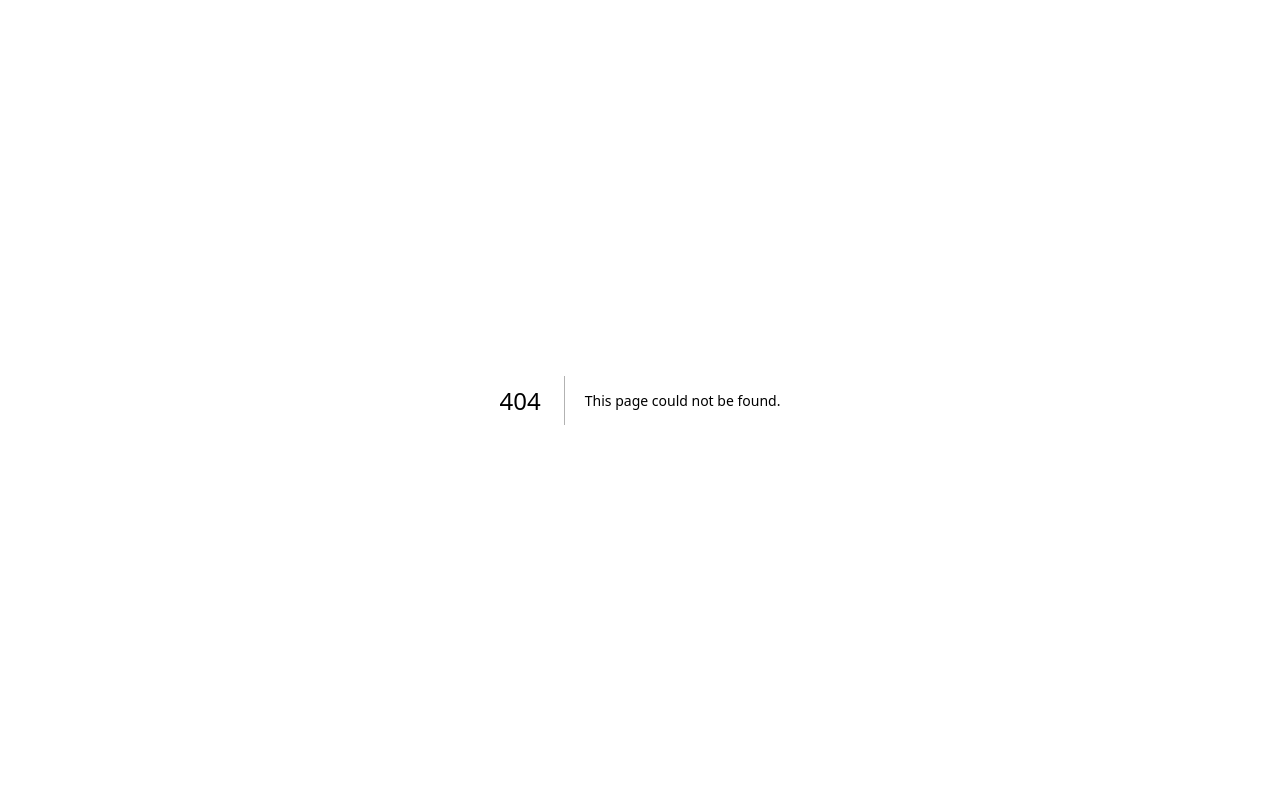
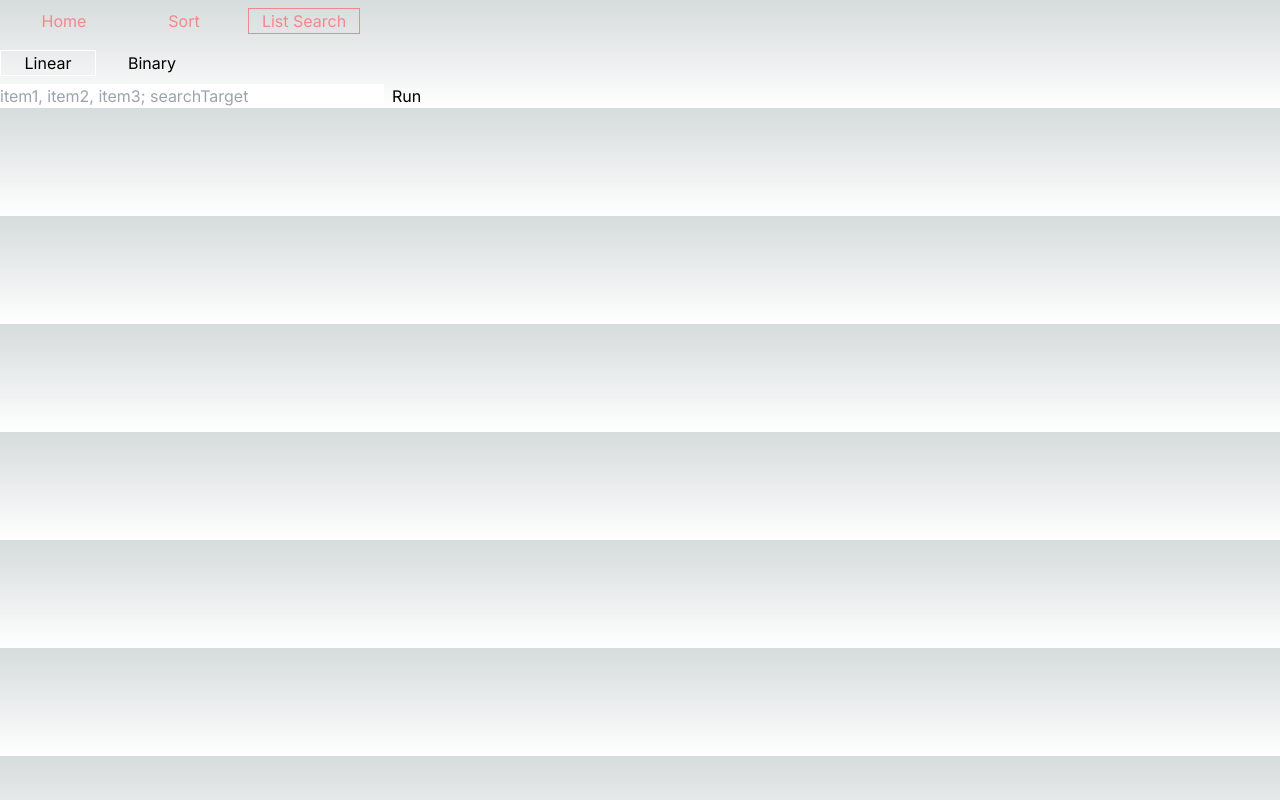
Before and after one commit to fractal-bootcamp/stevensebexen.algorithms2, a Next.js app: page /listSearch in a window 1280 px wide. Before the commit this address had no page. Built offline with nearby package versions, Linux system fonts and the light colour scheme.

Commit message:
List searches

```diff
--- a/src/algorithm/functions.ts
+++ b/src/algorithm/functions.ts
@@ -36,3 +36,12 @@ export function numberArrayParser(input: string): number[] {
   if (parsedInput.some(x => isNaN(x))) throw new Error('Failed to parse.');
   return parsedInput;
 }
+
+export function listSearchParser(input: string): ListSearchParams {
+  const split0: string[] = input.split(';').map(x => x.trim()).filter(x => x !== '');
+  if (split0.length !== 2) throw new Error('Malformatted input');
+  const split1: string[] = split0[0].split(',').map(x => x.trim()).filter(x => x !== '').toSorted();
+
+  const parsedInput: ListSearchParams = {arr: split1, searchTarget: split0[1]};
+  return parsedInput;
+}
--- /dev/null
+++ b/src/algorithm/listSearch/binarySearch.ts
@@ -0,0 +1,14 @@
+function _binarySearch(input: ListSearchParams, l: number, r: number, history: number[] = []): WithHistory<number> {
+  if (input.arr.length === 0) return ({value: -1, history: []});
+  const m = Math.floor((l + r) / 2);
+  const ele = input.arr[m];
+  if (ele === input.searchTarget) return ({value: m, history: [...history, m]});
+  if (l === r) return ({ value: -1, history: [...history, l]});
+  const l0 = ele < input.searchTarget ? m + 1 : l;
+  const r0 = ele > input.searchTarget ? m - 1 : r;
+  return _binarySearch(input, l0, r0, [...history, m]);
+}
+
+export function binarySearch(input: ListSearchParams): WithHistory<number> {
+  return _binarySearch(input, 0, input.arr.length - 1);
+}
--- /dev/null
+++ b/src/algorithm/listSearch/linearSearch.ts
@@ -0,0 +1,8 @@
+import { maxDepth } from "~/constants";
+
+export function linearSearch(input: ListSearchParams, history: number[] = [], depth: number = 0): WithHistory<number> {
+  if (depth >= maxDepth) throw new Error('Maximum recursion depth exceeded.');
+  if (depth >= input.arr.length) return {value: -1, history};
+  if (input.arr[depth] === input.searchTarget) return {value: depth, history: [...history, depth]};
+  return linearSearch(input, [...history, depth], depth + 1);
+}
--- /dev/null
+++ b/src/app/listSearch/page.tsx
@@ -0,0 +1,19 @@
+'use client'
+
+import { listSearchParser } from "~/algorithm/functions"
+import { binarySearch } from "~/algorithm/listSearch/binarySearch"
+import { linearSearch } from "~/algorithm/listSearch/linearSearch"
+import ListSearchAlgorithmBlock from "~/components/ListSearchAlgorithmBlock"
+
+const algorithms: Record<string, (input: ListSearchParams) => WithHistory<number>> = {
+  'Linear': linearSearch,
+  'Binary': binarySearch
+}
+
+export default function Search() {
+  return (
+    <>
+      <ListSearchAlgorithmBlock algorithms={algorithms} />
+    </>
+  )
+}
--- a/src/app/sort/page.tsx
+++ b/src/app/sort/page.tsx
@@ -1,16 +1,12 @@
 'use client'
 
-import { ChangeEvent, useState } from "react";
 import { numberArrayParser } from "~/algorithm/functions";
 import { bubbleSort } from "~/algorithm/sort/bubbleSort";
 import { insertionSort } from "~/algorithm/sort/insertionSort";
 import { mergeSort } from "~/algorithm/sort/mergeSort";
 import { quickSort } from "~/algorithm/sort/quickSort";
 import { selectionSort } from "~/algorithm/sort/selectionSort";
-import AlgorithmResultViewer from "~/components/AlgorithmResultViewer";
-import AlgorithmRunner from "~/components/AlgorithmRunner";
-import AlgorithmSelector from "~/components/AlgorithmSelector";
-import NavBar from "~/components/NavBar";
+import SortAlgorithmBlock from "~/components/SortAlgorithmBlock";
 
 const algorithms: Record<string, AlgorithmWithH<number[]>> = {
   'Bubble': bubbleSort,
@@ -21,46 +17,7 @@ const algorithms: Record<string, AlgorithmWithH<number[]>> = {
 }
 
 export default function Sort() {
-  const [currentAlgorithm, setCurrentAlgorithm] = useState<string>(Object.keys(algorithms)[0]);
-  const [result, setResult] = useState<WithHistory<number[]> | null>(null);
-  const [input, setInput] = useState<string>('');
-  const [error, setError] = useState<boolean>(false);
-
-  function onAlgorithmSelected(algorithm: string) {
-    setCurrentAlgorithm(algorithm);
-  }
-
-  function runAlgorithm(): void {
-    const algorithm = Object.entries(algorithms).find(algorithm => algorithm[0] === currentAlgorithm);
-    if (!algorithm) return;
-    const algorithmFn = algorithm[1];
-    try {
-      const parsedInput = numberArrayParser(input);
-      const result = algorithmFn(parsedInput);
-      setResult(result);
-      setError(false);
-    } catch (e) {
-      setError(true);
-    }
-  }
-
-  function onInputChanged(e: ChangeEvent<HTMLInputElement>) {
-    setInput(e.target.value);
-  }
-
   return (
-    <div className='flex flex-col gap-2'>
-      <NavBar />
-      <AlgorithmSelector
-        algorithms={Object.entries(algorithms).map(algorithm => algorithm[0])} currentAlgorithm={currentAlgorithm} onAlgorithmSelected={onAlgorithmSelected} />
-      <AlgorithmRunner
-        placeholder="Enter a comma-separated list of numbers."
-        onRun={runAlgorithm}
-        onInputChanged={onInputChanged}
-        value={input}
-      />
-      {result && <AlgorithmResultViewer result={result} />}
-      {error && <p className='text-[#e96060]'>Invalid input.</p>}
-    </div>
+    <SortAlgorithmBlock algorithms={algorithms} />
   )
 }
--- /dev/null
+++ b/src/components/ListSearchAlgorithmBlock.tsx
@@ -0,0 +1,56 @@
+import { useState, ChangeEvent } from "react";
+import { listSearchParser } from "~/algorithm/functions";
+import AlgorithmRunner from "./AlgorithmRunner";
+import AlgorithmSelector from "./AlgorithmSelector";
+import NavBar from "./NavBar";
+import ListSearchAlgorithmResultViewer from "./ListSearchAlgorithmResultViewer";
+
+interface SortAlgorithmBlockProps {
+  algorithms: Record<string, (input: ListSearchParams) => WithHistory<number>>;
+}
+export default function SortAlgorithmBlock(props: SortAlgorithmBlockProps) {
+  const [currentAlgorithm, setCurrentAlgorithm] = useState<string>(Object.keys(props.algorithms)[0]);
+  const [result, setResult] = useState<WithHistory<number> | null>(null);
+  const [input, setInput] = useState<string>('');
+  const [error, setError] = useState<boolean>(false);
+  const [params, setParams] = useState<ListSearchParams | null>(null);
+
+  function onAlgorithmSelected(algorithm: string) {
+    setCurrentAlgorithm(algorithm);
+  }
+
+  function runAlgorithm(): void {
+    const algorithm = Object.entries(props.algorithms).find(algorithm => algorithm[0] === currentAlgorithm);
+    if (!algorithm) return;
+    const algorithmFn = algorithm[1];
+    try {
+      const parsedInput = listSearchParser(input);
+      setParams(parsedInput);
+      const result = algorithmFn(parsedInput);
+      setResult(result);
+      setError(false);
+    } catch (e) {
+      setError(true);
+    }
+  }
+
+  function onInputChanged(e: ChangeEvent<HTMLInputElement>) {
+    setInput(e.target.value);
+  }
+
+  return (
+    <div className='flex flex-col gap-2'>
+      <NavBar />
+      <AlgorithmSelector
+        algorithms={Object.entries(props.algorithms).map(algorithm => algorithm[0])} currentAlgorithm={currentAlgorithm} onAlgorithmSelected={onAlgorithmSelected} />
+      <AlgorithmRunner
+        placeholder="item1, item2, item3; searchTarget"
+        onRun={runAlgorithm}
+        onInputChanged={onInputChanged}
+        value={input}
+      />
+      {result && params && <ListSearchAlgorithmResultViewer result={result} params={params} />}
+      {error && <p className='text-[#e96060]'>Invalid input.</p>}
+    </div>
+  )
+}
--- /dev/null
+++ b/src/components/ListSearchAlgorithmResultViewer.tsx
@@ -0,0 +1,28 @@
+import { useState } from "react";
+
+interface StepProps {
+  value: number;
+  searchIndex: number;
+}
+function Step(props: StepProps) {
+  return (
+    <div className='basis-16 text-center' style={{backgroundColor: props.searchIndex === props.value ? 'rgb(246, 137, 149)' : 'rgb(117, 3, 3)'}}>{props.value}</div>
+  );
+}
+
+interface ListSearchAlgorithmResultViewerProps<T> {
+  params: ListSearchParams
+  result: WithHistory<number>;
+}
+export default function ListSearchAlgorithmResultViewer<T>(props: ListSearchAlgorithmResultViewerProps<T>) {
+  return (
+    <div className='flex flex-col gap-2'>
+      <p>Input list: {props.params.arr?.join(', ')}</p>
+      <p>Searching for: {props.params.searchTarget}</p>
+      <p>{props.result.value === -1 ? 'Not found.' : `Found at index ${props.result.value}`}</p>
+      <div className='flex gap-2'>
+        {props.result.history.map((step, i) => <Step key={`${i}${step}`} value={step} searchIndex={props.result.value} />)}
+      </div>
+    </div>
+  )
+}
--- a/src/components/NavBar.tsx
+++ b/src/components/NavBar.tsx
@@ -10,7 +10,7 @@ interface NavBarLinkProps {
 }
 function NavBarLink(props: NavBarLinkProps) {
   return (
-    <Link className='basis-20 text-center' href={props.href} style={{border: props.currentUrl === props.href ? 'solid 1px #f4878c' : 'none'}}>{props.name}</Link>
+    <Link className='basis-28 text-center' href={props.href} style={{border: props.currentUrl === props.href ? 'solid 1px #f4878c' : 'none'}}>{props.name}</Link>
   );
 }
 
@@ -21,6 +21,7 @@ export default function NavBar() {
     <div className='flex p-2 gap-2 items-center'>
       <NavBarLink href='/' name='Home' currentUrl={pathname} />
       <NavBarLink href='/sort' name='Sort' currentUrl={pathname} />
+      <NavBarLink href='/listSearch' name='List Search' currentUrl={pathname} />
     </div>
   );
 }
--- /dev/null
+++ b/src/components/SortAlgorithmBlock.tsx
@@ -0,0 +1,54 @@
+import { useState, ChangeEvent } from "react";
+import { numberArrayParser } from "~/algorithm/functions";
+import SortAlgorithmResultViewer from "./SortAlgorithmResultViewer";
+import AlgorithmRunner from "./AlgorithmRunner";
+import AlgorithmSelector from "./AlgorithmSelector";
+import NavBar from "./NavBar";
+
+interface SortAlgorithmBlockProps {
+  algorithms: Record<string, AlgorithmWithH<number[]>>;
+}
+export default function SortAlgorithmBlock(props: SortAlgorithmBlockProps) {
+  const [currentAlgorithm, setCurrentAlgorithm] = useState<string>(Object.keys(props.algorithms)[0]);
+  const [result, setResult] = useState<WithHistory<number[]> | null>(null);
+  const [input, setInput] = useState<string>('');
+  const [error, setError] = useState<boolean>(false);
+
+  function onAlgorithmSelected(algorithm: string) {
+    setCurrentAlgorithm(algorithm);
+  }
+
+  function runAlgorithm(): void {
+    const algorithm = Object.entries(props.algorithms).find(algorithm => algorithm[0] === currentAlgorithm);
+    if (!algorithm) return;
+    const algorithmFn = algorithm[1];
+    try {
+      const parsedInput = numberArrayParser(input);
+      const result = algorithmFn(parsedInput);
+      setResult(result);
+      setError(false);
+    } catch (e) {
+      setError(true);
+    }
+  }
+
+  function onInputChanged(e: ChangeEvent<HTMLInputElement>) {
+    setInput(e.target.value);
+  }
+
+  return (
+    <div className='flex flex-col gap-2'>
+      <NavBar />
+      <AlgorithmSelector
+        algorithms={Object.entries(props.algorithms).map(algorithm => algorithm[0])} currentAlgorithm={currentAlgorithm} onAlgorithmSelected={onAlgorithmSelected} />
+      <AlgorithmRunner
+        placeholder="Enter a comma-separated list of numbers"
+        onRun={runAlgorithm}
+        onInputChanged={onInputChanged}
+        value={input}
+      />
+      {result && <SortAlgorithmResultViewer result={result} />}
+      {error && <p className='text-[#e96060]'>Invalid input.</p>}
+    </div>
+  )
+}
--- a/src/components/AlgorithmResultViewer.tsx
+++ b/src/components/SortAlgorithmResultViewer.tsx
@@ -46,10 +46,10 @@ function normalizedValues(_values: number[]): NormalizedValues {
   return normalized;
 }
 
-interface AlgorithmResultViewerProps<T> {
+interface SortAlgorithmResultViewerProps<T> {
   result: WithHistory<T>
 }
-export default function AlgorithmResultViewer<T>(props: AlgorithmResultViewerProps<T>) {
+export default function SortAlgorithmResultViewer<T>(props: SortAlgorithmResultViewerProps<T>) {
   const [historyVisible, setHistoryVisible] = useState<boolean>(false);
 
   const normalized: NormalizedValues | undefined = props.result.value instanceof Array && props.result.value.every(x => typeof x === 'number')
--- a/src/types.ts
+++ b/src/types.ts
@@ -6,3 +6,4 @@ type WithHistory<T> = {
 type AlgorithmWithH<T> = (value: T) => WithHistory<T>;
 type Color = [number, number, number];
 type NormalizedValues = Array<[number, number]>;
+type ListSearchParams = {arr: string[], searchTarget: string};
```
Also changed, not shown: 2 other files (tests, documents, lock files or other folders).
